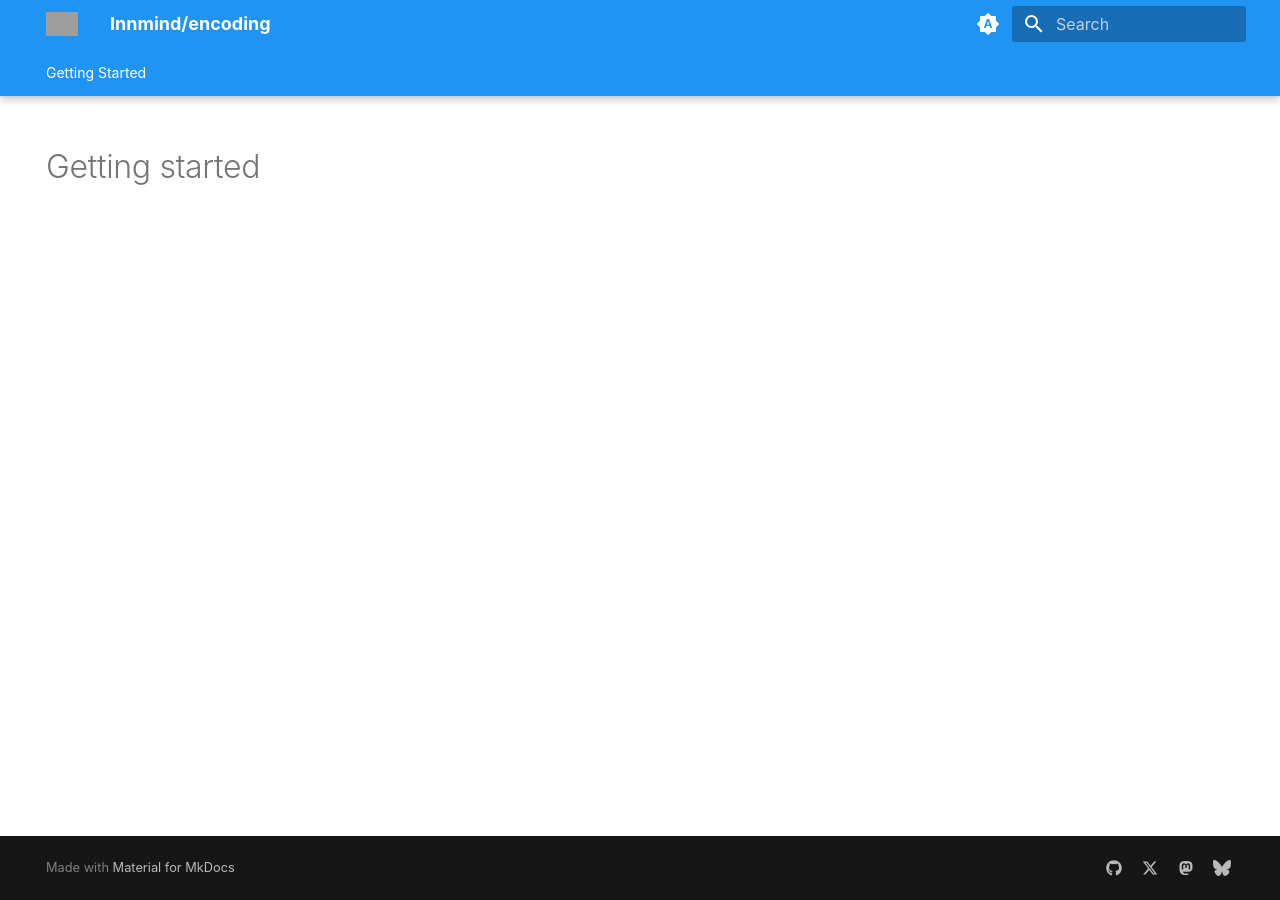
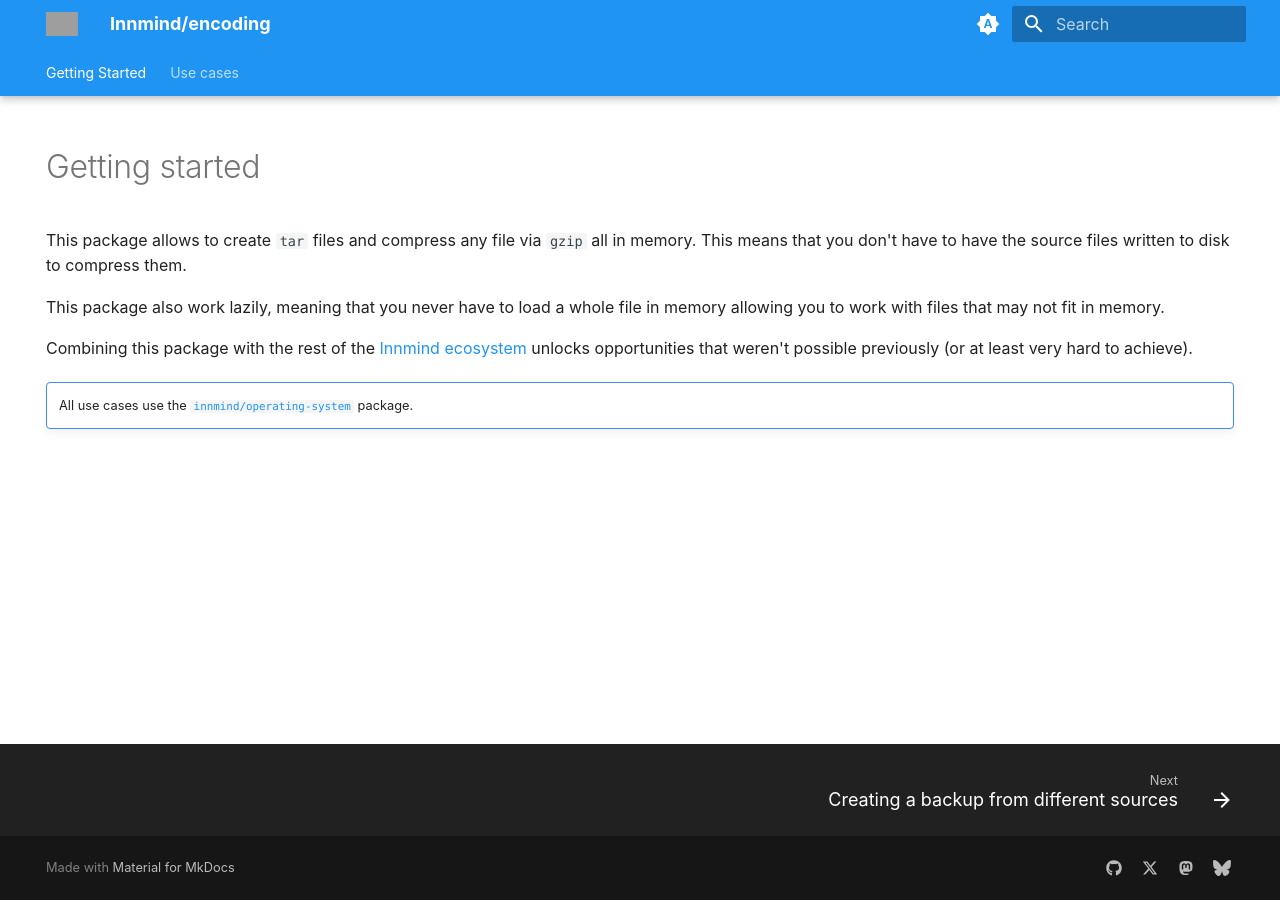
Before and after one commit to Innmind/encoding, an MkDocs documentation site: the page built from documentation/index.md, in a window 1280 px wide. Built offline with MkDocs 1.6.1 and Material for MkDocs 9.7.7, drawn with Linux system fonts in a browser that asks for light colours; plug-ins that fetch from the network failed and are left out; grey boxes are pictures that could not be loaded.

Commit message:
move documentation to mkdocs

```diff
--- a/documentation/index.md
+++ b/documentation/index.md
@@ -5,3 +5,12 @@ hide:
 ---
 
 # Getting started
+
+This package allows to create `tar` files and compress any file via `gzip` all in memory. This means that you don't have to have the source files written to disk to compress them.
+
+This package also work lazily, meaning that you never have to load a whole file in memory allowing you to work with files that may not fit in memory.
+
+Combining this package with the rest of the [Innmind ecosystem](https://github.com/innmind/) unlocks opportunities that weren't possible previously (or at least very hard to achieve).
+
+!!! note ""
+    All use cases use the [`innmind/operating-system`](https://packagist.org/packages/innmind/operating-system) package.
--- a/mkdocs.yml
+++ b/mkdocs.yml
@@ -4,6 +4,10 @@ docs_dir: documentation
 
 nav:
   - Getting Started: index.md
+  - Use cases:
+    - use-cases/backup.md
+    - use-cases/compressed-at-rest.md
+    - use-cases/http.md
 
 theme:
   name: material
```
Also changed, not shown: documentation/README.md (deleted, +0 -14 lines), documentation/use-cases/backup.md (renamed from documentation/use_cases/backup.md, +3 -3 lines), documentation/use-cases/compressed-at-rest.md (renamed from documentation/use_cases/compressed_at_rest.md), documentation/use-cases/http.md (renamed from documentation/use_cases/http.md).
